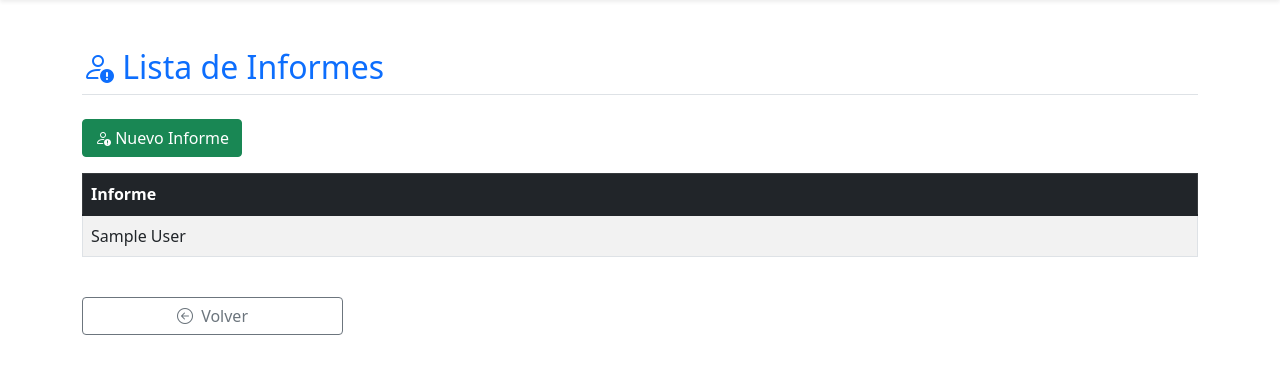
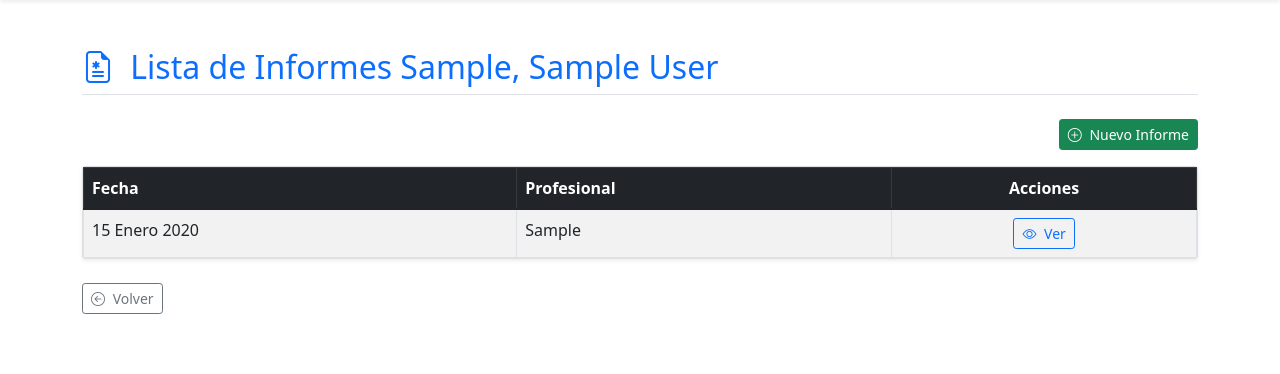
Before and after one commit to NadCarlos/gym_django, a Django app: page /rehabilitacion/informes/1 in a window 1280 px wide. Shown: the part 62-436 px from the top of the page. Run offline with Django 4.2, Linux system fonts and the light colour scheme; a user stored in the database is signed in; tables that the repository leaves empty hold one stand-in row (values such as "Sample post"); parts of the project's set-up code (start-up, migrations or seed data) failed here and were passed over; some libraries are stand-ins or nearby versions.

Commit message:
added informe create and details

```diff
--- a/gym/rehabilitacion/models.py
+++ b/gym/rehabilitacion/models.py
@@ -478,10 +478,9 @@ class AsistenciaRehabTeorica(models.Model):
 class Informe(models.Model):
 
     fecha = models.DateField(
-        auto_now_add=True,
+        null=False,
         blank=False,
-        null=False,
-        verbose_name="Fecha Informe Rehab",
+        verbose_name='Fecha_informe_rehab',
     )
 
     id_profesional = models.ForeignKey(
--- a/gym/rehabilitacion/repositories/informe.py
+++ b/gym/rehabilitacion/repositories/informe.py
@@ -1,6 +1,7 @@
 from typing import List, Optional
 
 from rehabilitacion.models import Informe
+from administracion.models import Paciente, Profesional
 
 
 class InformeRepository:
@@ -12,16 +13,21 @@ class InformeRepository:
         return Informe.objects.get(id=id)
 
     def filter_by_id(self, id) -> Optional[Informe]:
-        return Informe.objects.filter(id=id)
+        return Informe.objects.filter(id=id).first()
 
     def filter_by_paciente_id(self, paciente_id) -> Optional[Informe]:
         return Informe.objects.filter(id_paciente=paciente_id)
 
     def create(
         self,
-        nombre: str,
-        id: Informe,
+        fecha: str,
+        id_profesional: Profesional,
+        id_paciente: Paciente,
+        observaciones: str,
         ):
         return Informe.objects.create(
-            nombre=nombre,
+            fecha=fecha,
+            id_profesional=id_profesional,
+            id_paciente=id_paciente,
+            observaciones=observaciones,
         )
--- a/gym/rehabilitacion/templates/informes/list.html
+++ b/gym/rehabilitacion/templates/informes/list.html
@@ -2,47 +2,67 @@
 
 {% block content %}
 <div class="container mt-4">
+
+    <!-- Header -->
     <div class="d-flex justify-content-between align-items-center border-bottom pb-2 mb-4">
-        <h2 class="text-primary mb-0"><i class="bi bi-person-exclamation"></i> Lista de Informes</h2>
+        <h2 class="text-primary mb-0">
+            <i class="bi bi-file-earmark-medical me-2"></i>
+            Lista de Informes {{ paciente.apellido }}, {{ paciente.nombre }}
+        </h2>
     </div>
 
-    <!-- Botones principales -->
-    <div class="row">
-        <!-- Primera columna -->
-        <div class="col-md-8">
-            <div class="mb-3 d-flex flex-wrap gap-2">
-                <a href="#" class="btn btn-success">
-                    <i class="bi bi-person-exclamation"></i> Nuevo Informe
+    <!-- Botón Nuevo -->
+    <div class="d-flex justify-content-end mb-3">
+        <a href="{% url 'informe_create' paciente.id %}"
+           class="btn btn-success btn-sm">
+            <i class="bi bi-plus-circle me-1"></i> Nuevo Informe
         </a>
-            </div>
-        </div>
     </div>
 
     <!-- Tabla -->
+    <div class="card shadow-sm">
+        <div class="card-body p-0">
             <div class="table-responsive">
-        <table class="table table-striped table-hover table-bordered">
+                <table class="table table-striped table-hover table-bordered mb-0">
                     <thead class="table-dark">
                         <tr>
-                    <th>Informe</th>
+                            <th>Fecha</th>
+                            <th>Profesional</th>
+                            <th class="text-center">Acciones</th>
                         </tr>
                     </thead>
                     <tbody>
                         {% for informe in informes %}
                             <tr>
-                        <td>{{ informe }}</td>
+                                <td>{{ informe.fecha }}</td>
+                                <td>{{ informe.id_profesional }}</td>
+                                <td class="text-center">
+                                    <a href="{% url 'informe_detail' informe.id %}"
+                                       class="btn btn-outline-primary btn-sm">
+                                        <i class="bi bi-eye me-1"></i> Ver
+                                    </a>
+                                </td>
+                            </tr>
+                        {% empty %}
+                            <tr>
+                                <td colspan="3" class="text-center text-muted py-4">
+                                    No hay informes cargados
+                                </td>
                             </tr>
                         {% endfor %}
                     </tbody>
                 </table>
             </div>
-    <div class="row mt-4">
-        <div class="col-md-3 mb-3">
-            <div class="d-grid gap-2">
-                <a href="{% url 'paciente_rehab_detail' paciente.id %}" class="btn btn-outline-secondary">
+        </div>
+    </div>
+
+    <!-- Botón Volver -->
+    <div class="mt-4">
+        <a href="{% url 'paciente_rehab_detail' paciente.id %}"
+           class="btn btn-outline-secondary btn-sm">
             <i class="bi bi-arrow-left-circle me-1"></i> Volver
         </a>
     </div>
-        </div>
-    </div>
+
 </div>
 {% endblock %}
--- a/gym/rehabilitacion/urls.py
+++ b/gym/rehabilitacion/urls.py
@@ -14,7 +14,7 @@ from rehabilitacion.views.pacientes_rehab import(
     PacienteRehabToCsv,
     PacienteAltasToCsv,
     PacienteRehabRedirectFromExistent,
-    PacientesRehabBulkAdd,
+    #PacientesRehabBulkAdd,
     PacienteRehabDelete,
 )
 
@@ -80,6 +80,8 @@ from rehabilitacion.views.asistencia import (
 
 from rehabilitacion.views.informe import(
     InformesList,
+    InformeCreate,
+    InformeDetail,
 )
 
 
@@ -164,6 +166,8 @@ asistencia = [
 
 informes = [
     path(route='informes/<int:id>',view=InformesList.as_view(), name='informes'),
+    path(route='informe_create/<int:id>',view=InformeCreate.as_view(), name='informe_create'),
+    path(route='informe_detail/<int:id>',view=InformeDetail.as_view(), name='informe_detail'),
 ]
 
 urlpatterns = inicio + pacientes + profesionales + rehabilitacion + alta + tipos_discapacidad + diagnosticos_etiologicos + diagnosticos_funcionales + tratamiento_profesional + agenda + asistencia + informes
--- a/gym/rehabilitacion/views/informe.py
+++ b/gym/rehabilitacion/views/informe.py
@@ -5,10 +5,12 @@ from django.shortcuts import render, redirect, HttpResponse
 from django.http import JsonResponse
 from utils.decorators import requiere_areas
 
+from rehabilitacion.forms import(
+    InformeCreateForm,
+)
+
 from rehabilitacion.repositories.informe import InformeRepository
 from administracion.repositories.paciente import PacienteRepository
-
-from rehabilitacion.models import Informe
 
 
 informeRepo = InformeRepository()
@@ -30,3 +32,50 @@ class InformesList(View):
                 informes=informes,
             )
         )
+
+
+@method_decorator(login_required(login_url='login'), name='dispatch')
+@method_decorator(requiere_areas("Rehabilitacion"), name="dispatch")
+class InformeCreate(View):
+
+    def get(self, request, id):
+        paciente = pacienteRepo.get_by_id(id=id)
+        form = InformeCreateForm(initial = {
+            'id_paciente': paciente,
+            }
+        )
+        return render(
+            request,
+            'informes/create.html',
+            dict(
+                paciente=paciente,
+                form=form,
+            )
+        )
+
+    def post(self, request, id):
+        form = InformeCreateForm(request.POST)
+        if form.is_valid():
+            informeRepo.create(
+                fecha=form.cleaned_data['fecha'],
+                id_profesional=form.cleaned_data['id_profesional'],
+                id_paciente=form.cleaned_data['id_paciente'],
+                observaciones=form.cleaned_data['observaciones'],
+            )
+        return redirect('informes', id)
+
+
+@method_decorator(login_required(login_url='login'), name='dispatch')
+@method_decorator(requiere_areas("Rehabilitacion"), name="dispatch")
+class InformeDetail(View):
+
+    def get(self, request, id):
+        informe = informeRepo.filter_by_id(id=id)
+        print(informe)
+        return render(
+            request,
+            'informes/detail.html',
+            dict(
+                informe=informe,
+            )
+        )
```
Also changed, not shown: gym/rehabilitacion/forms.py (+22 -1 lines), gym/rehabilitacion/templates/informes/create.html (added, +72 -0 lines), gym/rehabilitacion/templates/informes/detail.html (added, +87 -0 lines). Lines whose indentation alone changed are shown as unchanged.
